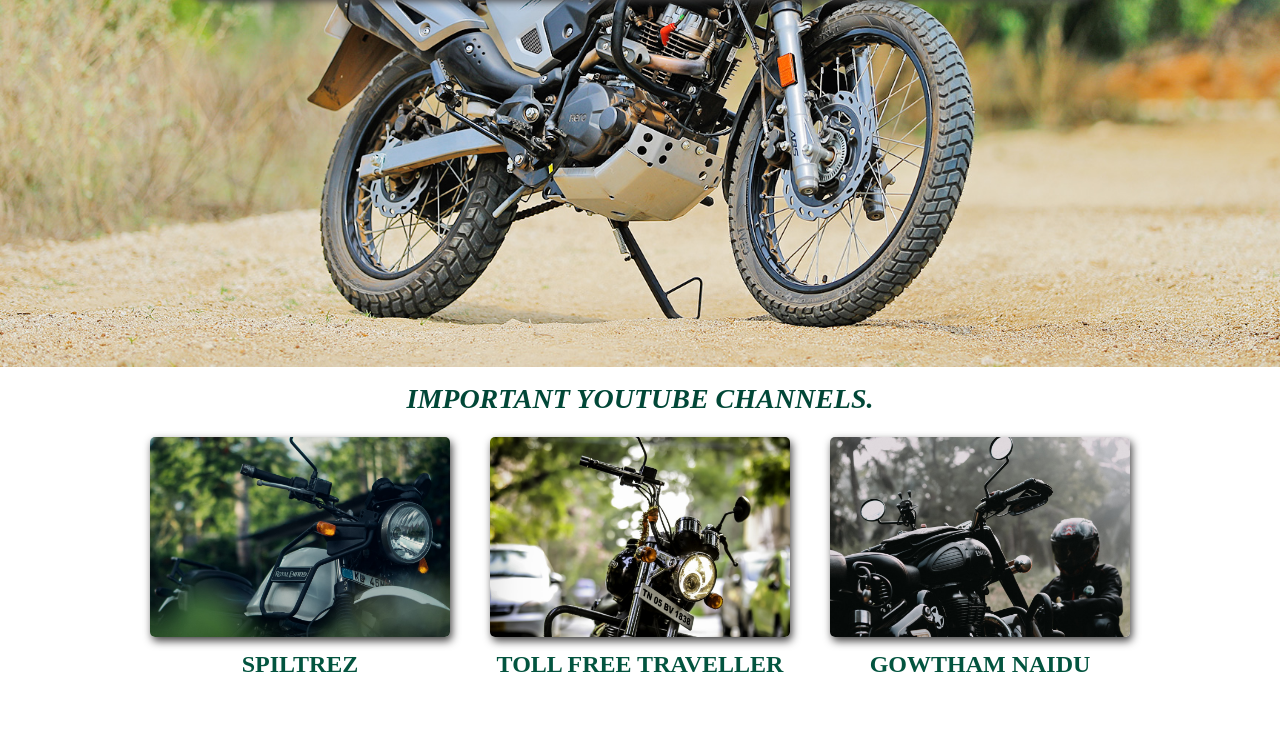
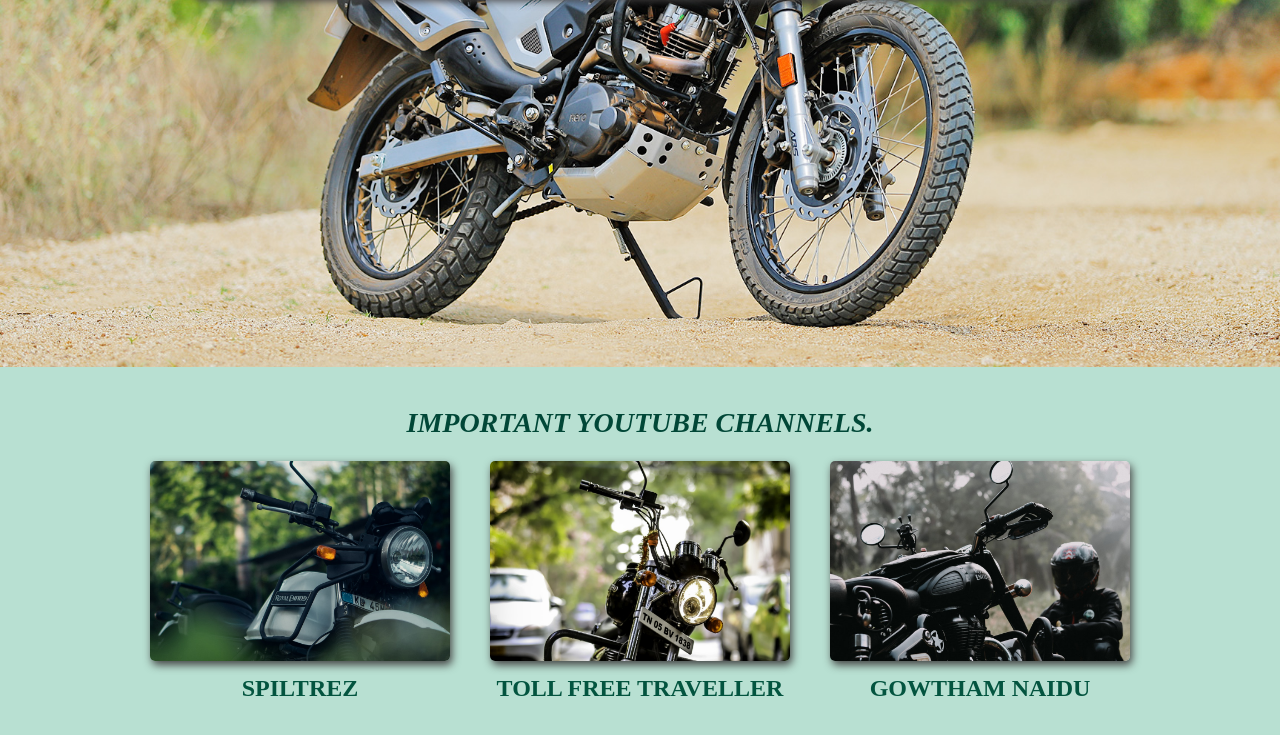
Before and after one commit to pavankumarAN/TravLoggers, a plain HTML site: page index.html in a window 1280 px wide. Shown: the part 433-1168 px from the top of the page. Drawn offline with Linux system fonts and the light colour scheme.

Commit message:
fixed the extra space issue between two spaces

```diff
--- a/styles/styles.css
+++ b/styles/styles.css
@@ -6,7 +6,6 @@
 
 #hero {
     height: 800px;
-    /* background-repeat: no-repeat; */
     background-image: url('/images/cv3.jpeg');
     background-size: cover;
     background-position: center;
@@ -56,6 +55,11 @@
 }
 
 /* Important youtube channels */
+#imp-ytube-channels {
+    padding: 24px;
+    background-color: #b8e0d2;
+}
+
 .ytube img {
     height: 200px;
     width: 100%;
```
